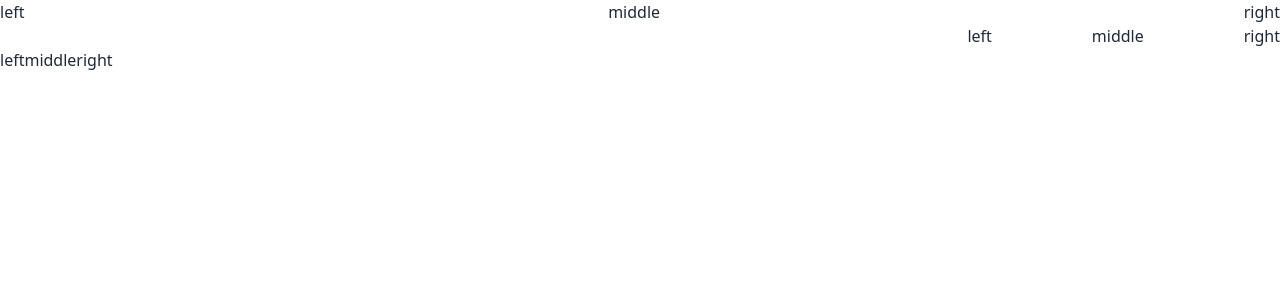
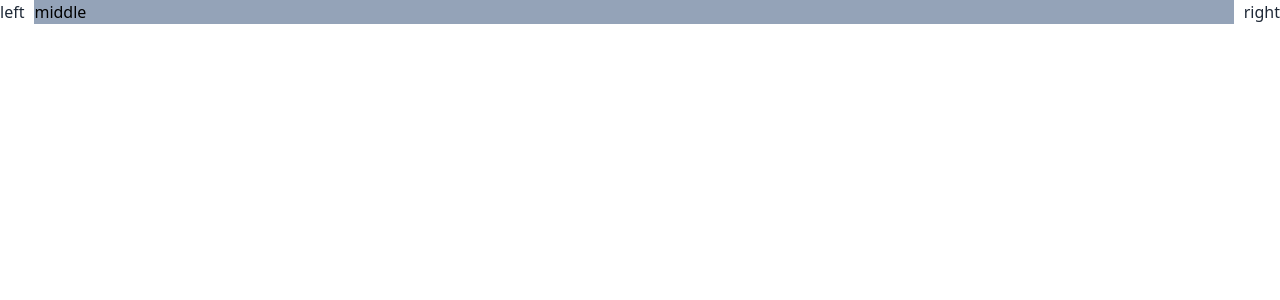
Before and after one commit to frame88/mastering-angular, an Angular app: page / in a window 1280 px wide. Shown: the top 300 px of the page. Built offline with nearby package versions, Linux system fonts and the light colour scheme.

Commit message:
Flex Item: Host

```diff
--- a/src/app/play/play.ts
+++ b/src/app/play/play.ts
@@ -2,35 +2,24 @@ import { Component, signal } from '@angular/core';
 import { Picsum } from '../shared/picsum';
 import { Title } from '../shared/title';
 import { Fx } from '../shared/fx';
+import { FxItem } from '../shared/fx-item';
 
 
 @Component({
   selector: 'app-play',
-  imports: [Picsum, Title, Fx],
+  imports: [Picsum, Title, Fx, FxItem],
   template: `
-    <app-fx [gap]="16" justify="between">
-      <div>left</div>
-      <div>middle</div>
-      <div>right</div>
+    <app-fx gap="10" justify="end">
+      <app-fx-item>left</app-fx-item>
+      <app-fx-item class="bg-slate-400 text-black" grow>middle</app-fx-item>
+      <app-fx-item>right</app-fx-item>
     </app-fx>
-
-    <app-fx [gap]="100" justify="end">
-      <div>left</div>
-      <div>middle</div>
-      <div>right</div>
-    </app-fx>
-
-    <app-fx justify="start">
-      <div>left</div>
-      <div>middle</div>
-      <div>right</div>
-    </app-fx>
-`,
+  `,
   styles: ``
 })
 export class Play {
 }
 
-// creazione di un componente dinamico riferito ai template
-// applicazione del justify e del gap
-// (non da chissà quale potere in più)
+// tramite questa rifinitura è possibile attribuire dei valori direttamente sul componente dinamico
+// host fa in modo che il valore passi dal padre al figlio
+// altrimenti il valore 'grow' non verrrebbe applicato
--- /dev/null
+++ b/src/app/shared/fx-item.ts
@@ -0,0 +1,16 @@
+import { booleanAttribute, Component, computed, HostBinding, input } from '@angular/core';
+
+@Component({
+  selector: 'app-fx-item',
+  host: {
+    '[class.grow]': 'grow()'
+  },
+  imports: [],
+  template: `
+    <ng-content></ng-content>
+  `,
+  styles: ``
+})
+export class FxItem {
+  grow = input(false, { transform: booleanAttribute});
+}
```
